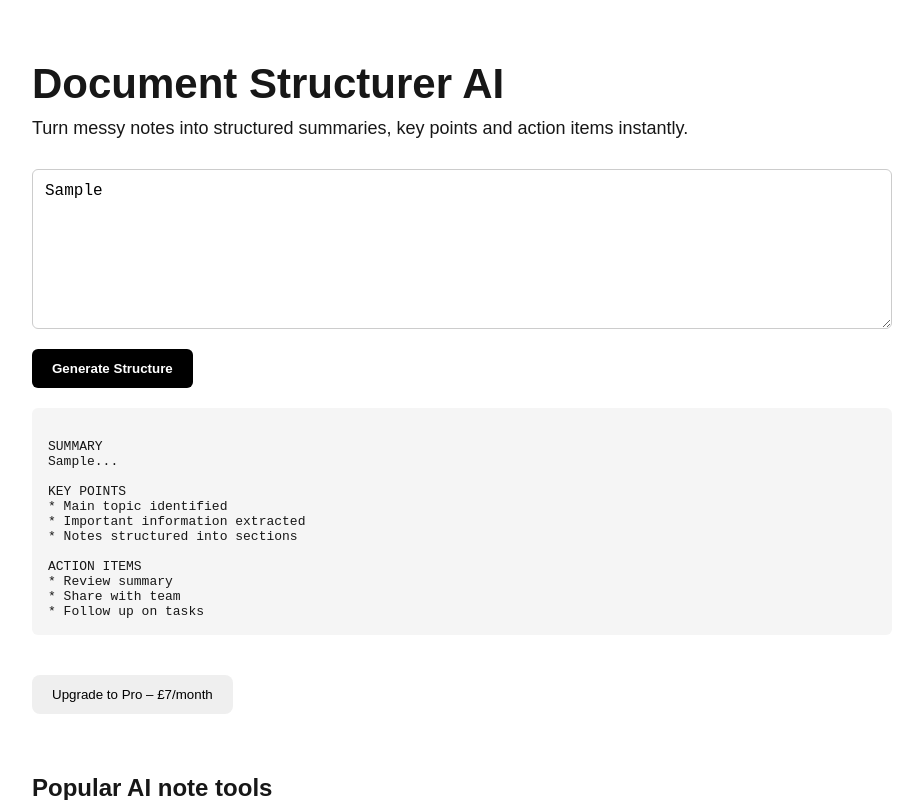
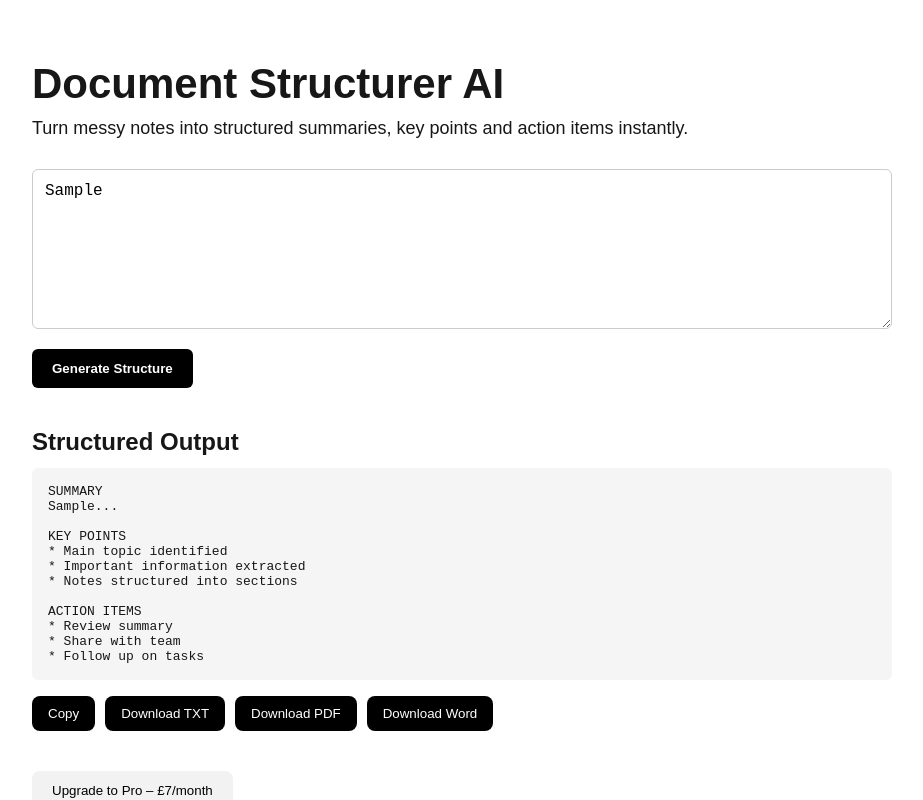
Before and after one commit to RobertFatu91/document-structurer-ai, a Next.js app: page / in a window 1280 px wide. Both pictures are taken after typing "Sample" into the empty fields and a click on the button "Generate Structure". Shown: the top 800 px of the page, without its empty margins (178-1101 px from the left). Built offline with nearby package versions, Linux system fonts and the light colour scheme.

Commit message:
restore export buttons and homepage seo links

```diff
--- a/app/page.js
+++ b/app/page.js
@@ -2,6 +2,8 @@
 
 import { useMemo, useState } from "react";
 import { seoKeywords } from "../data/seoKeywords";
+import jsPDF from "jspdf";
+import { Document, Packer, Paragraph } from "docx";
 
 function slugToTitle(slug) {
   return slug
@@ -37,8 +39,60 @@ ACTION ITEMS
 * Follow up on tasks
 `;
 
-    setOutput(structured);
+    setOutput(structured.trim());
   };
+
+  function copyToClipboard() {
+    if (!output) return;
+    navigator.clipboard.writeText(output);
+    alert("Copied to clipboard");
+  }
+
+  function downloadTXT() {
+    if (!output) return;
+
+    const fileBlob = new Blob([output], { type: "text/plain" });
+    const element = document.createElement("a");
+    element.href = URL.createObjectURL(fileBlob);
+    element.download = "structured.txt";
+    document.body.appendChild(element);
+    element.click();
+    document.body.removeChild(element);
+  }
+
+  function downloadPDF() {
+    if (!output) return;
+
+    const doc = new jsPDF();
+    const lines = doc.splitTextToSize(output, 180);
+
+    doc.setFont("helvetica", "normal");
+    doc.setFontSize(12);
+    doc.text(lines, 15, 20);
+    doc.save("structured-document.pdf");
+  }
+
+  async function downloadDocx() {
+    if (!output) return;
+
+    const lines = output.split("\n");
+
+    const doc = new Document({
+      sections: [
+        {
+          children: lines.map((line) => new Paragraph(line))
+        }
+      ]
+    });
+
+    const blob = await Packer.toBlob(doc);
+    const element = document.createElement("a");
+    element.href = URL.createObjectURL(blob);
+    element.download = "structured-document.docx";
+    document.body.appendChild(element);
+    element.click();
+    document.body.removeChild(element);
+  }
 
   const schemaData = {
     "@context": "https://schema.org",
@@ -110,16 +164,57 @@ ACTION ITEMS
       </button>
 
       {output && (
+        <div style={{ marginTop: "20px" }}>
+          <h2 style={{ marginBottom: "12px" }}>Structured Output</h2>
+
           <pre
             style={{
               background: "#f5f5f5",
               padding: "16px",
               borderRadius: "6px",
-            whiteSpace: "pre-wrap"
+              whiteSpace: "pre-wrap",
+              marginBottom: "16px"
             }}
           >
             {output}
           </pre>
+
+          <div
+            style={{
+              display: "flex",
+              flexWrap: "wrap",
+              gap: "10px"
+            }}
+          >
+            <button
+              onClick={copyToClipboard}
+              style={actionButtonStyle}
+            >
+              Copy
+            </button>
+
+            <button
+              onClick={downloadTXT}
+              style={actionButtonStyle}
+            >
+              Download TXT
+            </button>
+
+            <button
+              onClick={downloadPDF}
+              style={actionButtonStyle}
+            >
+              Download PDF
+            </button>
+
+            <button
+              onClick={downloadDocx}
+              style={actionButtonStyle}
+            >
+              Download Word
+            </button>
+          </div>
+        </div>
       )}
 
       <div style={{ marginTop: "40px" }}>
@@ -130,7 +225,8 @@ ACTION ITEMS
               padding: "12px 20px",
               border: "none",
               borderRadius: "8px",
-              cursor: "pointer"
+              cursor: "pointer",
+              background: "#f2f2f2"
             }}
           >
             Upgrade to Pro – £7/month
@@ -178,3 +274,12 @@ ACTION ITEMS
     </div>
   );
 }
+
+const actionButtonStyle = {
+  padding: "10px 16px",
+  border: "none",
+  borderRadius: "8px",
+  cursor: "pointer",
+  background: "black",
+  color: "white"
+};
```
Lines whose indentation alone changed are shown as unchanged.
